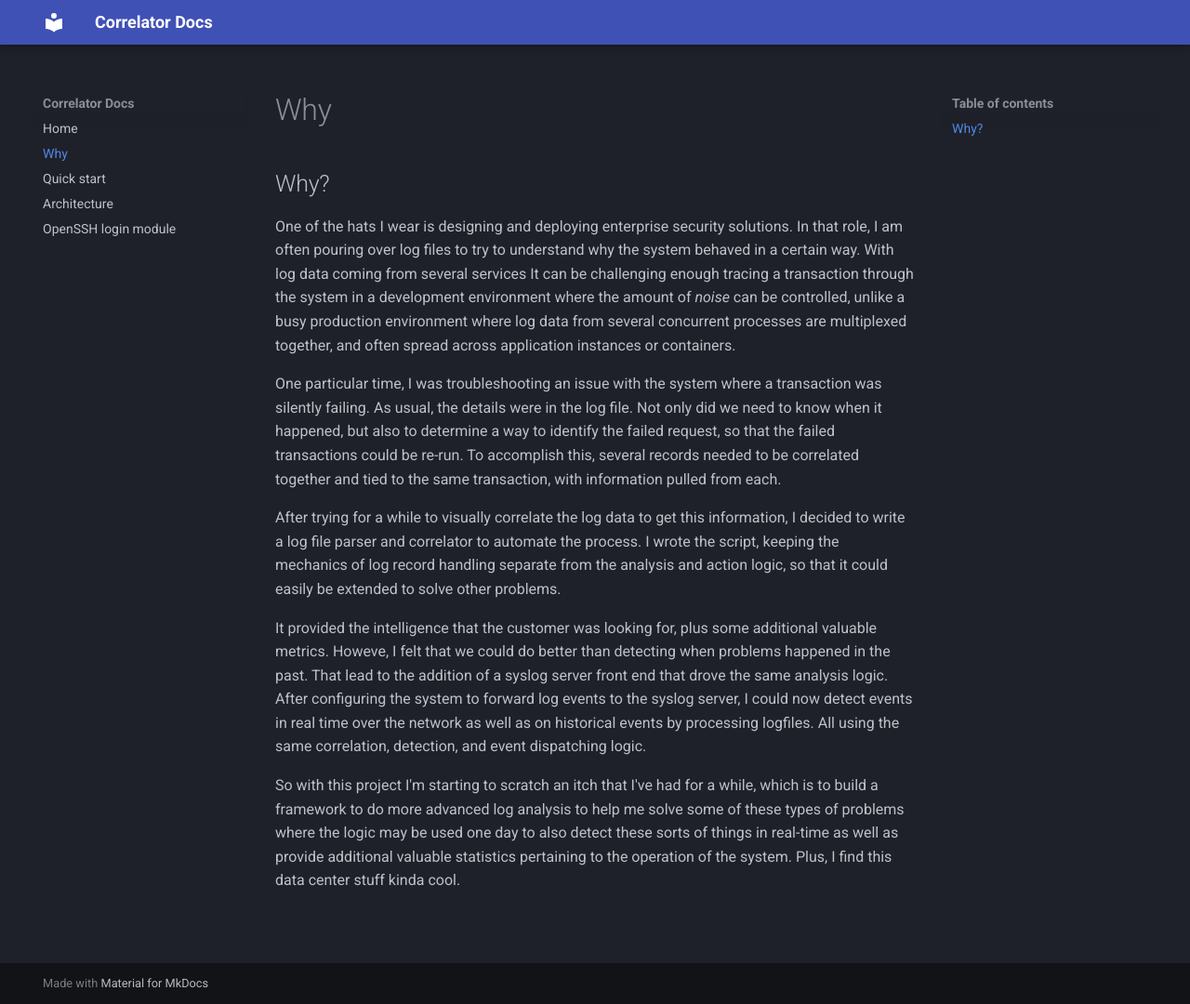
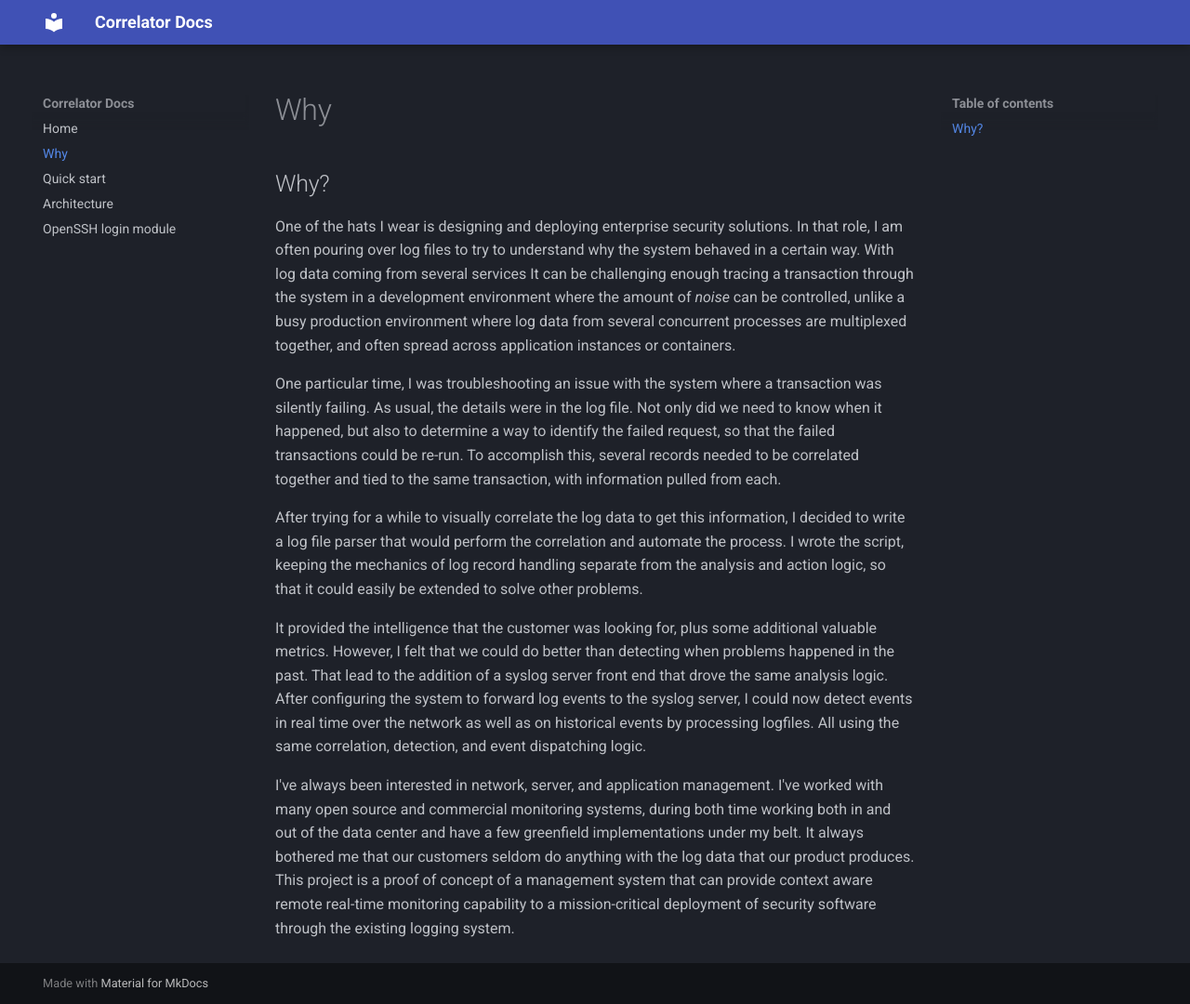
Before and after one commit to dagainz/Correlator, an MkDocs documentation site: the page built from docs/why.md, in a window 1280 px wide and 1080 px high. Shown: the whole window at 93% size. Built offline with MkDocs 1.6.1 and Material for MkDocs 9.7.7, drawn with Linux system fonts in a browser that asks for light colours.

```diff
--- a/docs/why.md
+++ b/docs/why.md
@@ -12,16 +12,18 @@ a way to identify the failed request, so that the failed transactions could be r
 records needed to be correlated together and tied to the same transaction, with information pulled from each.
 
 After trying for a while to visually correlate the log data to get this information, I decided to write a log file
-parser and correlator to automate the process. I wrote the script, keeping the mechanics of log record handling
-separate from the analysis and action logic, so that it could easily be extended to solve other problems.
+parser that would perform the correlation and automate the process. I wrote the script, keeping the mechanics of log
+record handling separate from the analysis and action logic, so that it could easily be extended to solve other problems.
 
-It provided the intelligence that the customer was looking for, plus some additional valuable metrics. Howeve, I felt
+It provided the intelligence that the customer was looking for, plus some additional valuable metrics. However, I felt
 that we could do better than detecting when problems happened in the past. That lead to the addition of a syslog server
 front end that drove the same analysis logic. After configuring the system to forward log events to the syslog
 server, I could now detect events in real time over the network as well as on historical events by processing logfiles.
 All using the same correlation, detection, and event dispatching logic.
 
-So with this project I'm starting to scratch an itch that I've had for a while, which is to build a framework to do
-more advanced log analysis to help me solve some of these types of problems where the logic may be used one day
-to also detect these sorts of things in real-time as well as provide additional valuable statistics pertaining
-to the operation of the system. Plus, I find this data center stuff kinda cool.
+I've always been interested in network, server, and application management. I've worked with many open source and
+commercial monitoring systems, during both time working both in and out of the data center and have a few greenfield
+implementations under my belt. It always bothered me that our customers seldom do anything with the log data
+that our product produces. This project is a proof of concept of a management system that can provide context aware
+remote real-time monitoring capability to a mission-critical deployment of security software through the
+existing logging system.
```
Also changed, not shown: Changelog.md (+16 -25 lines), README.md (+1 -1 lines).
